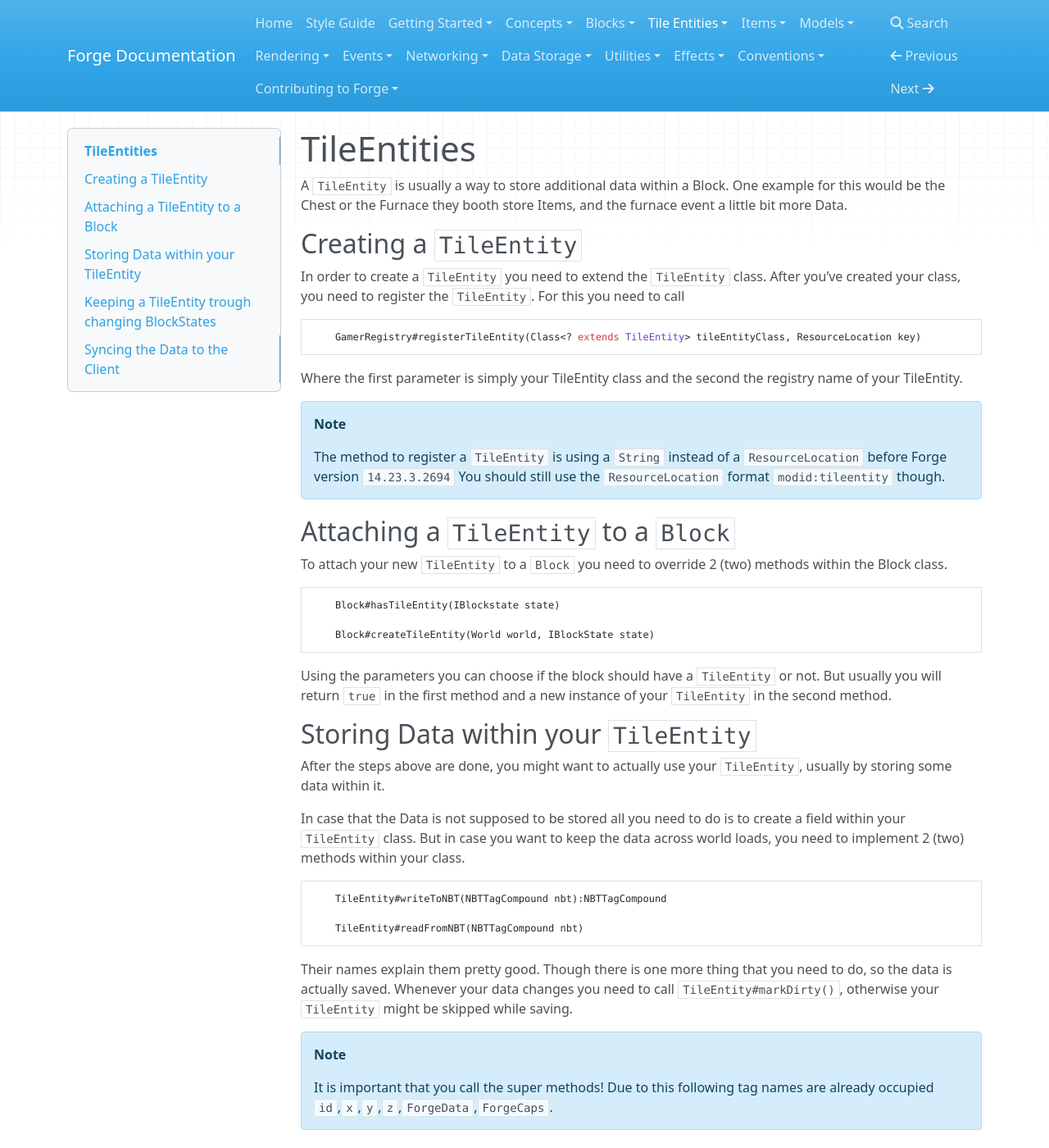
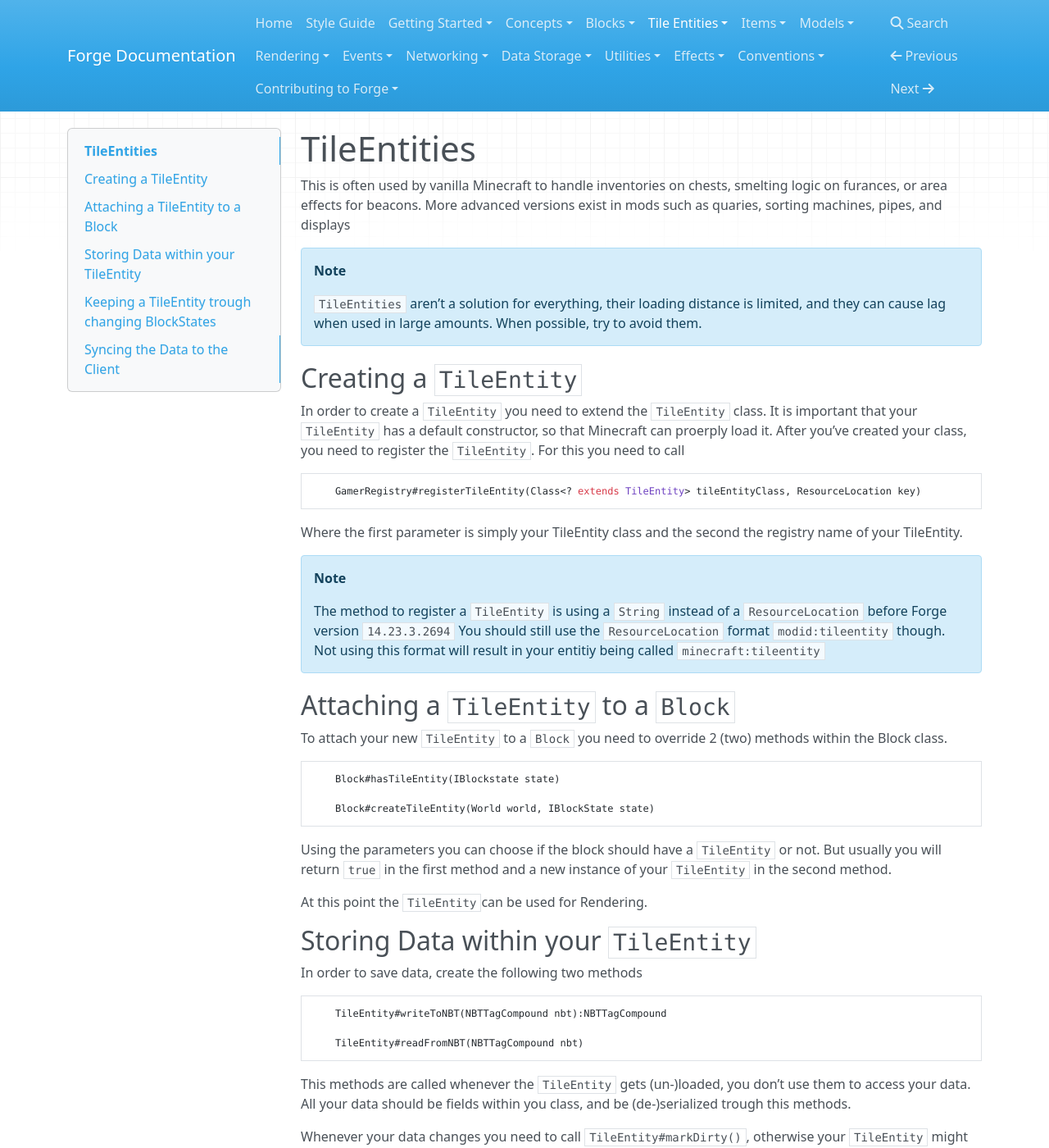
Before and after one commit to MinecraftForge/Documentation, an MkDocs documentation site: the page built from docs/tileentities/tileentity.md, in a window 1280 px wide and 1400 px high. Shown: the whole window at 82% size. Built offline with MkDocs 1.6.1, drawn with Linux system fonts in a browser that asks for light colours; nearby versions of some CDN libraries; old or Windows-style settings are respelled for this version of MkDocs; some of the changed text lies outside the part shown.

Commit message:
Formulating improvements (Credits: DarkCow and JamiesWhiteShirt)

````diff
--- a/docs/tileentities/tileentity.md
+++ b/docs/tileentities/tileentity.md
@@ -1,10 +1,14 @@
 # TileEntities
 
-A `TileEntity` is usually a way to store additional data within a Block.
-One example for this would be the Chest or the Furnace they booth store Items, and the furnace event a little bit more Data.
+This is often used by vanilla Minecraft to handle inventories on chests, smelting logic on furances, or area effects for beacons.
+More advanced versions exist in mods such as quaries, sorting machines, pipes, and displays
+!!! note
+	`TileEntities` aren't a solution for everything, their loading distance is limited, and they can cause lag when used in large amounts.
+	When possible, try to avoid them.
 
 ## Creating a `TileEntity`
 In order to create a `TileEntity` you need to extend the `TileEntity` class.
+It is important that your `TileEntity` has a default constructor, so that Minecraft can proerply load it.
 After you've created your class, you need to register the `TileEntity`. For this you need to call
 ```JAVA
 	GamerRegistry#registerTileEntity(Class<? extends TileEntity> tileEntityClass, ResourceLocation key)
@@ -14,6 +18,7 @@ Where the first parameter is simply your TileEntity class and the second the reg
 !!! note
 	The method to register a `TileEntity` is using a `String` instead of a `ResourceLocation` before Forge version `14.23.3.2694`
 	You should still use the `ResourceLocation` format `modid:tileentity` though.
+	Not using this format will result in your entitiy being called `minecraft:tileentity`
 
 ## Attaching a `TileEntity` to a `Block`
 To attach your new `TileEntity` to a `Block` you need to override 2 (two) methods within the Block class.
@@ -25,17 +30,18 @@ To attach your new `TileEntity` to a `Block` you need to override 2 (two) method
 Using the parameters you can choose if the block should have a `TileEntity` or not.
 But usually you will return `true` in the first method and a new instance of your `TileEntity` in the second method.
 
+At this point the `TileEntity`can be used for Rendering.
+
 ## Storing Data within your `TileEntity`
-After the steps above are done, you might want to actually use your `TileEntity`, usually by storing some data within it.
-
-In case that the Data is not supposed to be stored all you need to do is to create a field within your `TileEntity` class.
-But in case you want to keep the data across world loads, you need to implement 2 (two) methods within your class.
+In order to save data, create the following two methods
 ```JAVA
 	TileEntity#writeToNBT(NBTTagCompound nbt):NBTTagCompound
 
 	TileEntity#readFromNBT(NBTTagCompound nbt)
 ```
-Their names explain them pretty good. Though there is one more thing that you need to do, so the data is actually saved.
+This methods are called whenever the `TileEntity` gets (un-)loaded, you don't use them to access your data.
+All your data should be fields within you class, and be (de-)serialized trough this methods.
+
 Whenever your data changes you need to call ```TileEntity#markDirty()```, otherwise your `TileEntity` might be skipped while saving.
 
 !!! note
@@ -43,7 +49,8 @@ Whenever your data changes you need to call ```TileEntity#markDirty()```, otherw
 	Due to this following tag names are already occupied `id`,`x`,`y`,`z`,`ForgeData`,`ForgeCaps`.
 
 ## Keeping a `TileEntity` trough changing `BlockStates`
-There might be situations in which you need to change your `BlockState`, an example for this is the vanilla furnace.
+There might be situations in which you need to change your `BlockState`, an example for this is the vanilla furnace,
+which changes its state from `lit=false` to `lit=true` when fuel and something smetlable is inside.
 Achieving this is rather simple, by overriding following method
 ```JAVA
 	TileEntity#shouldRefresh(World world, BlockPos pos, IBlockState oldState, IBlockState newSate)#boolean
````
